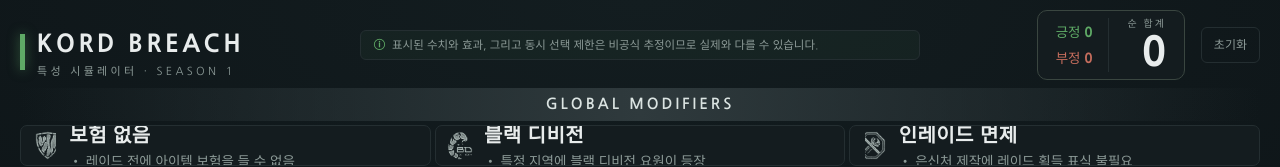
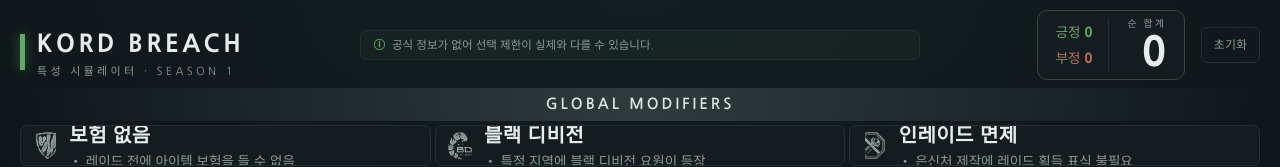
Before and after one commit to MongsilDev/tarkov-simulator, a Next.js app: page / in a window 1280 px wide. Shown: the top 167 px of the page. Built offline with nearby package versions, Linux system fonts and the light colour scheme.

Commit message:
Finalize disclaimer wording
Shorten the header notice to state that the selection limits may differ
from the real game since there is no official source.

```diff
--- a/src/app/page.tsx
+++ b/src/app/page.tsx
@@ -65,9 +65,7 @@ export default function Home() {
         </div>
         <div className="infobar" role="note">
           <span className="ico" aria-hidden="true">ⓘ</span>
-          <span>
-            표시된 수치와 효과, 그리고 동시 선택 제한은 비공식 추정이므로 실제와 다를 수 있습니다.
-          </span>
+          <span>공식 정보가 없어 선택 제한이 실제와 다를 수 있습니다.</span>
         </div>
         <div className="score">
           <div className="scorepanel">
```
